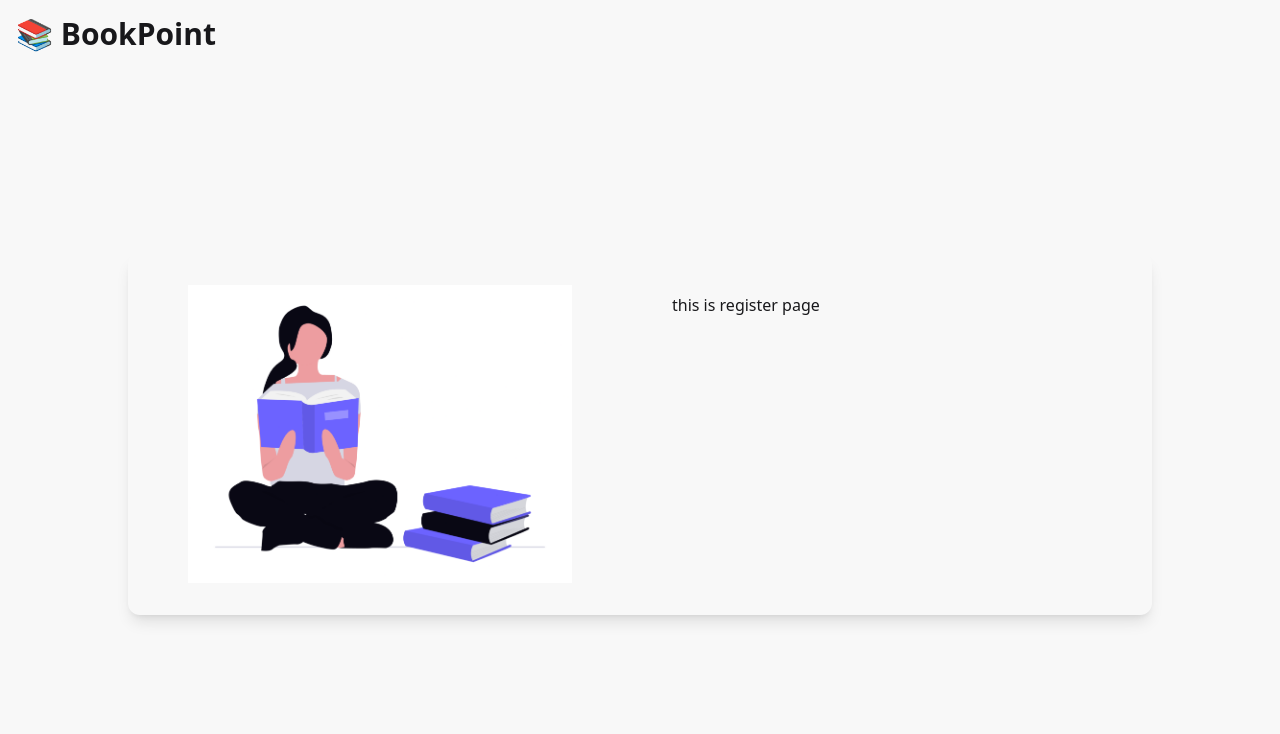
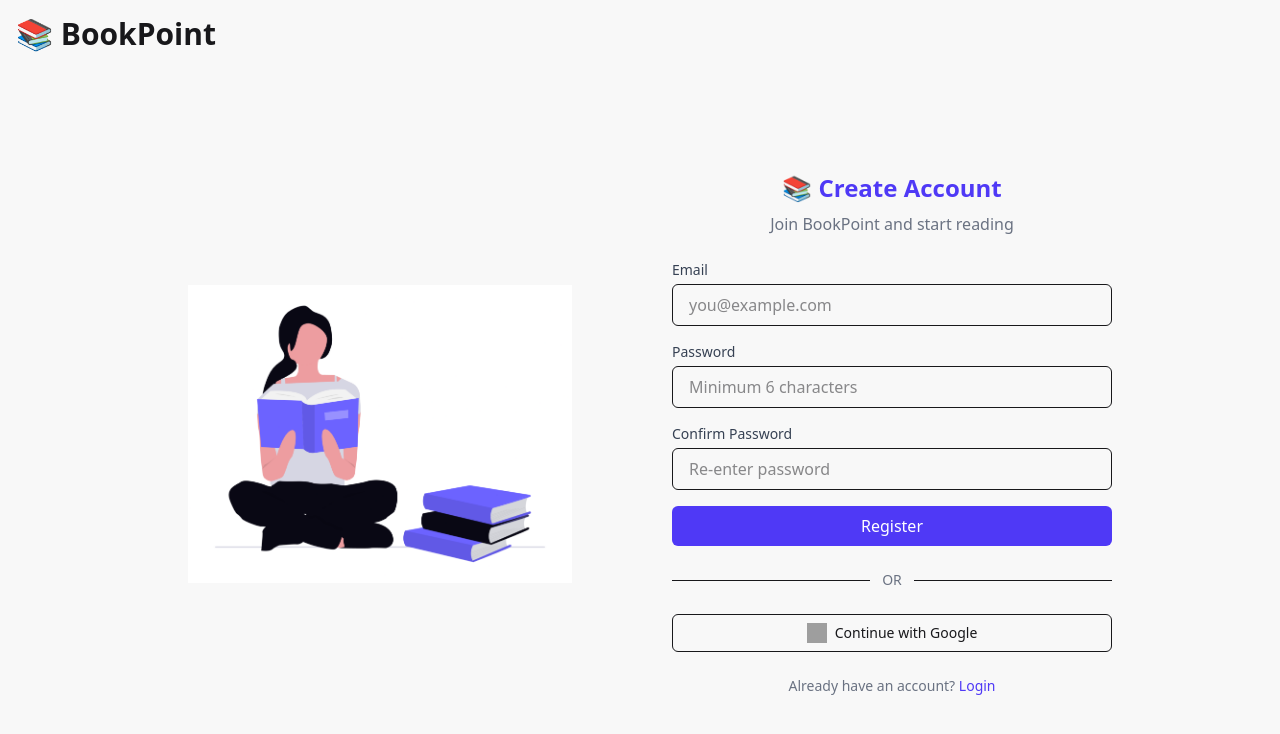
Before and after one commit to sayedkhan19/BookPoint-Client-side, a React (Vite) app: page /register in a window 1280 px wide. Shown: the top 734 px of the page. Built offline with nearby package versions, Linux system fonts and the light colour scheme; grey boxes are pictures that could not be loaded.

Commit message:
added register page

```diff
--- a/src/components/Layout/AuthLayout.jsx
+++ b/src/components/Layout/AuthLayout.jsx
@@ -18,7 +18,7 @@ const AuthLayout = () => {
 
       {/* Main Auth Section */}
       <div className="flex flex-1 items-center justify-center px-4">
-        <div className="w-full max-w-5xl rounded-xl shadow-lg overflow-hidden">
+        <div className="w-full max-w-5xl rounded-xl  overflow-hidden">
 
           <div className="flex flex-col lg:flex-row">
 
--- a/src/components/Pages/Authentication/Login.jsx
+++ b/src/components/Pages/Authentication/Login.jsx
@@ -1,5 +1,6 @@
 import React from "react";
 import { useForm } from "react-hook-form";
+import { NavLink } from "react-router";
 
 const Login = () => {
   const {
@@ -135,9 +136,9 @@ const Login = () => {
         {/* Register */}
         <p className="text-center text-sm text-gray-500 mt-6">
           Don’t have an account?{" "}
-          <a href="#" className="text-indigo-600 hover:underline">
+          <NavLink to={"/register"}><a href="#" className="text-indigo-600 hover:underline">
             Register
-          </a>
+          </a></NavLink>
         </p>
       </div>
     </div>
--- a/src/components/Pages/Authentication/Register.jsx
+++ b/src/components/Pages/Authentication/Register.jsx
@@ -1,11 +1,151 @@
-import React from 'react';
+import React from "react";
+import { useForm } from "react-hook-form";
+import { NavLink } from "react-router";
 
 const Register = () => {
-    return (
+  const {
+    register,
+    handleSubmit,
+    watch,
+    formState: { errors },
+  } = useForm();
+
+  const password = watch("password");
+
+  const onSubmit = (data) => {
+    // Firebase createUserWithEmailAndPassword later
+    console.log("Register Data:", data);
+    alert("Account created successfully (Firebase will be added later)");
+  };
+
+  const handleGoogleRegister = () => {
+    alert("Google signup (Firebase will be added later)");
+  };
+
+  return (
+    <div className="w-full">
+
+      {/* Title */}
+      <h2 className="text-2xl font-bold text-center text-indigo-600 mb-2">
+        📚 Create Account
+      </h2>
+      <p className="text-center text-gray-500 mb-6">
+        Join BookPoint and start reading
+      </p>
+
+      {/* Form */}
+      <form onSubmit={handleSubmit(onSubmit)} className="space-y-4">
+
+        {/* Email */}
         <div>
-            this is register page
+          <label className="block text-sm font-medium text-gray-700 mb-1">
+            Email
+          </label>
+          <input
+            type="email"
+            placeholder="you@example.com"
+            {...register("email", {
+              required: "Email is required",
+              pattern: {
+                value: /^\S+@\S+$/i,
+                message: "Invalid email address",
+              },
+            })}
+            className="w-full px-4 py-2 border rounded-md focus:outline-none focus:ring-2 focus:ring-indigo-500"
+          />
+          {errors.email && (
+            <p className="text-sm text-red-600 mt-1">
+              {errors.email.message}
+            </p>
+          )}
         </div>
-    );
+
+        {/* Password */}
+        <div>
+          <label className="block text-sm font-medium text-gray-700 mb-1">
+            Password
+          </label>
+          <input
+            type="password"
+            placeholder="Minimum 6 characters"
+            {...register("password", {
+              required: "Password is required",
+              minLength: {
+                value: 6,
+                message: "Password must be at least 6 characters",
+              },
+            })}
+            className="w-full px-4 py-2 border rounded-md focus:outline-none focus:ring-2 focus:ring-indigo-500"
+          />
+          {errors.password && (
+            <p className="text-sm text-red-600 mt-1">
+              {errors.password.message}
+            </p>
+          )}
+        </div>
+
+        {/* Confirm Password */}
+        <div>
+          <label className="block text-sm font-medium text-gray-700 mb-1">
+            Confirm Password
+          </label>
+          <input
+            type="password"
+            placeholder="Re-enter password"
+            {...register("confirmPassword", {
+              required: "Please confirm your password",
+              validate: (value) =>
+                value === password || "Passwords do not match",
+            })}
+            className="w-full px-4 py-2 border rounded-md focus:outline-none focus:ring-2 focus:ring-indigo-500"
+          />
+          {errors.confirmPassword && (
+            <p className="text-sm text-red-600 mt-1">
+              {errors.confirmPassword.message}
+            </p>
+          )}
+        </div>
+
+        {/* Register Button */}
+        <button
+          type="submit"
+          className="w-full bg-indigo-600 text-white py-2 rounded-md hover:bg-indigo-500 transition"
+        >
+          Register
+        </button>
+      </form>
+
+      {/* Divider */}
+      <div className="my-6 flex items-center">
+        <div className="flex-grow border-t"></div>
+        <span className="px-3 text-sm text-gray-500">OR</span>
+        <div className="flex-grow border-t"></div>
+      </div>
+
+      {/* Google Signup */}
+      <button
+        onClick={handleGoogleRegister}
+        className="w-full flex items-center justify-center gap-2 border py-2 rounded-md hover:bg-gray-50 transition"
+      >
+        <img
+          src="https://www.svgrepo.com/show/475656/google-color.svg"
+          alt="Google"
+          className="w-5 h-5"
+        />
+        <span className="text-sm font-medium">
+          Continue with Google
+        </span>
+      </button>
+
+      {/* Login Link */}
+      <p className="text-center text-sm text-gray-500 mt-6">
+        Already have an account?{" "}
+        <NavLink to={"/login"}><a href="/auth/login" className="text-indigo-600 hover:underline">
+          Login
+        </a></NavLink>
+      </p>
+    </div>
+  );
 };
 
 export default Register;
```
